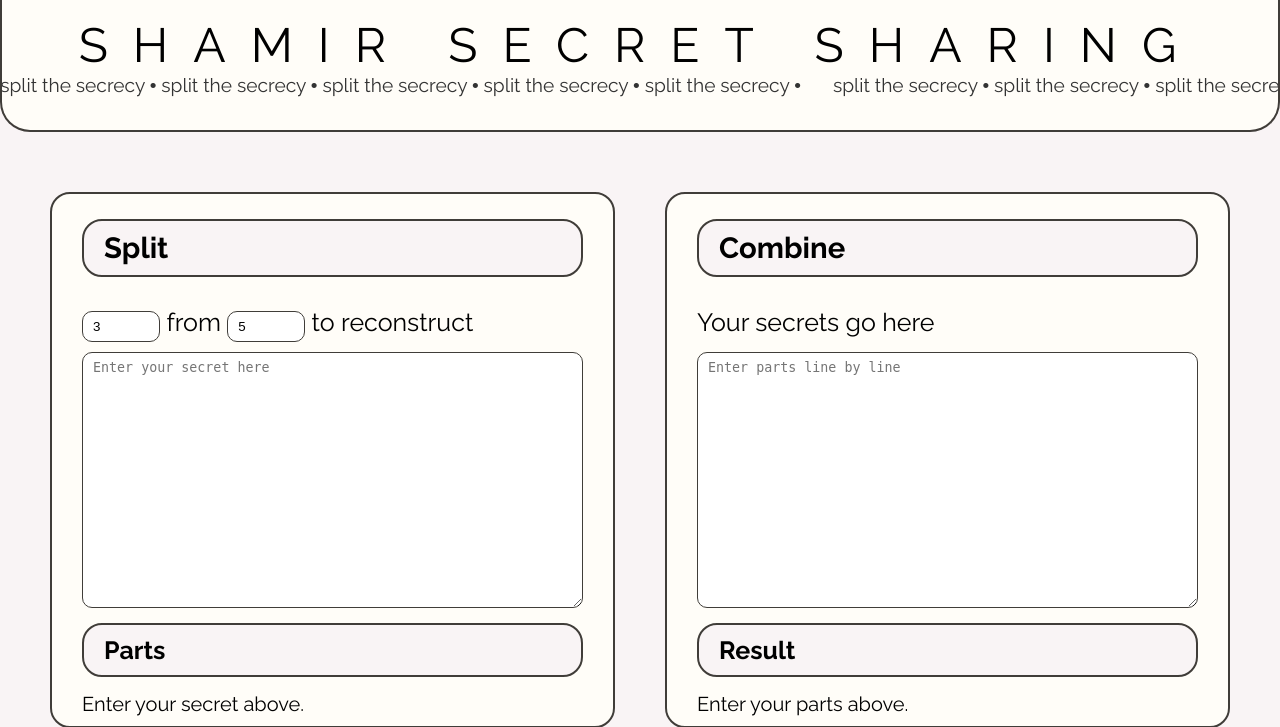
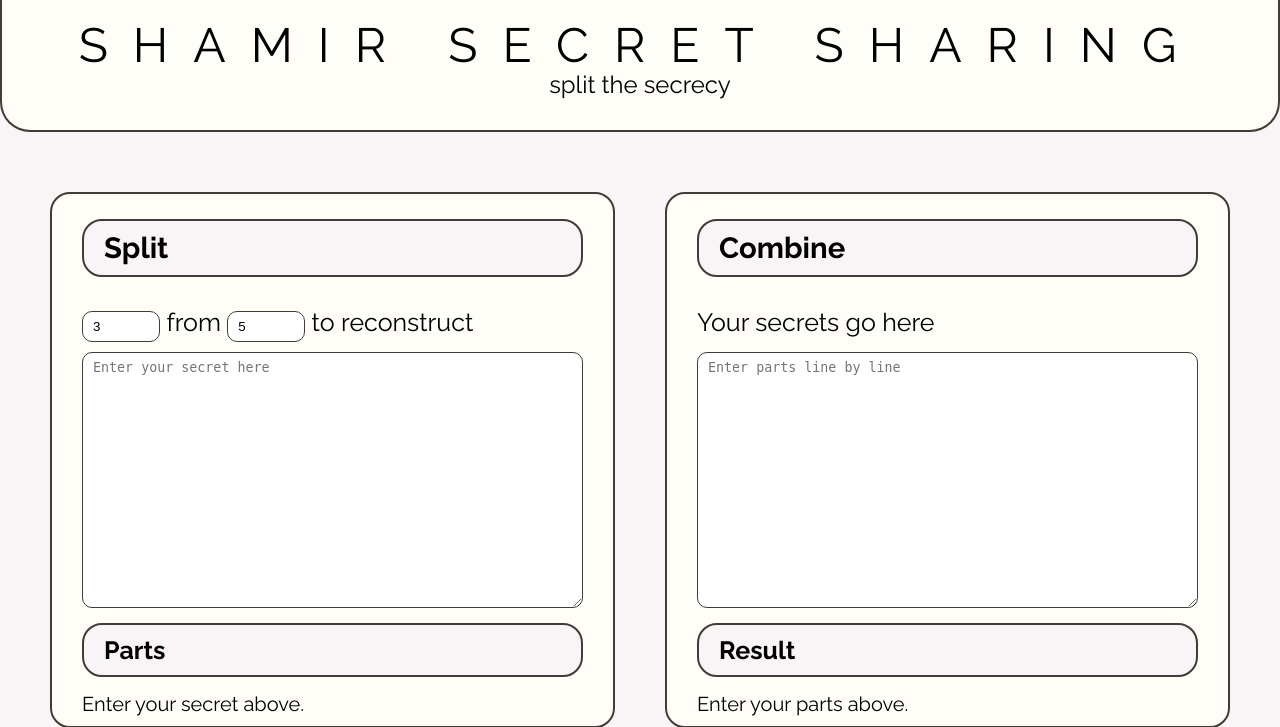
Before and after one commit to i-geeg-i/dnp-shamir, a Flask app: page / in a window 1280 px wide. Shown: the top 727 px of the page. Run offline with Flask 3, Linux system fonts and the light colour scheme.

Commit message:
removed the animation (herovo viglyadit)

```diff
--- a/static/style.css
+++ b/static/style.css
@@ -27,30 +27,6 @@
   font-size: 24px;
 }
 
-.marquee {
-  overflow: hidden;
-  white-space: nowrap;
-  box-sizing: border-box;
-  width: 100%;
-  background-color: transparent; /* or set your own */
-}
-
-.marquee__inner {
-  display: inline-flex;
-  animation: scroll-left 10s linear infinite;
-}
-
-.marquee__inner span {
-  display: inline-block;
-  padding-right: 2rem; /* space between loops */
-  font-size: 1.2rem;
-  color: #333;
-}
-
-@keyframes scroll-left {
-  0%   { transform: translateX(0); }
-  100% { transform: translateX(-50%); }
-}
 
 
 .main {
--- a/templates/index.html
+++ b/templates/index.html
@@ -12,23 +12,7 @@
   <body>
     <header class="header">
       <h1 class="header__text big">shamir secret sharing</h1>
-      <div class="marquee">
-        <div class="marquee__inner small header__text">
-          <span>split the secrecy • split the secrecy • split the secrecy •
-            split the secrecy • split the secrecy • split the secrecy •
-            split the secrecy • split the secrecy • split the secrecy •
-            split the secrecy • split the secrecy • split the secrecy •
-            split the secrecy • split the secrecy • split the secrecy •
-          </span>
-          <span>split the secrecy • split the secrecy • split the secrecy •
-            split the secrecy • split the secrecy • split the secrecy •
-            split the secrecy • split the secrecy • split the secrecy •
-            split the secrecy • split the secrecy • split the secrecy •
-            split the secrecy • split the secrecy • split the secrecy •
-          </span>
-        </div>
-      </div>
-
+      <h2 class="header__text small">split the secrecy</h2>
     </header>
     <main class="main">
       <div class="main__section split__section">
```
